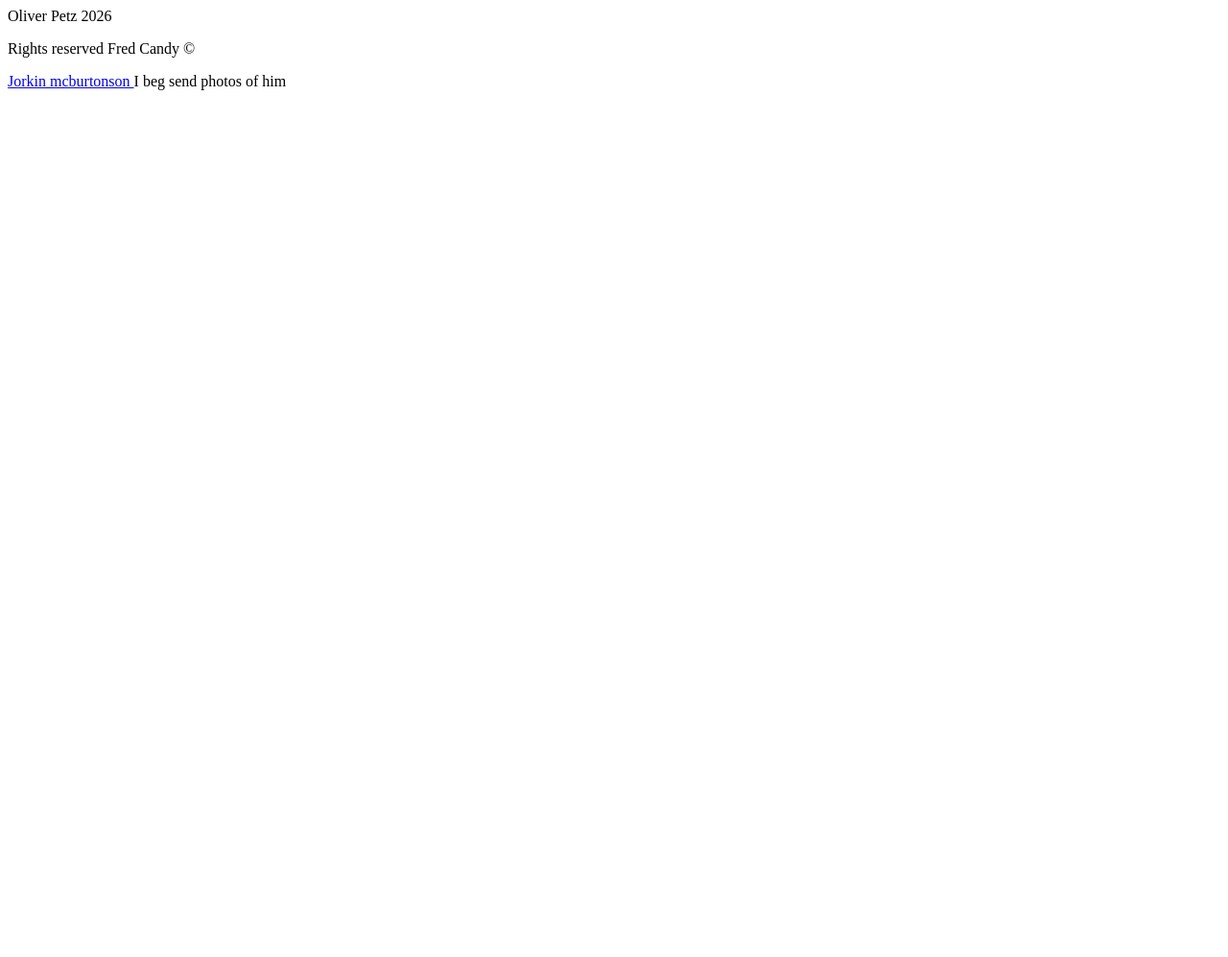
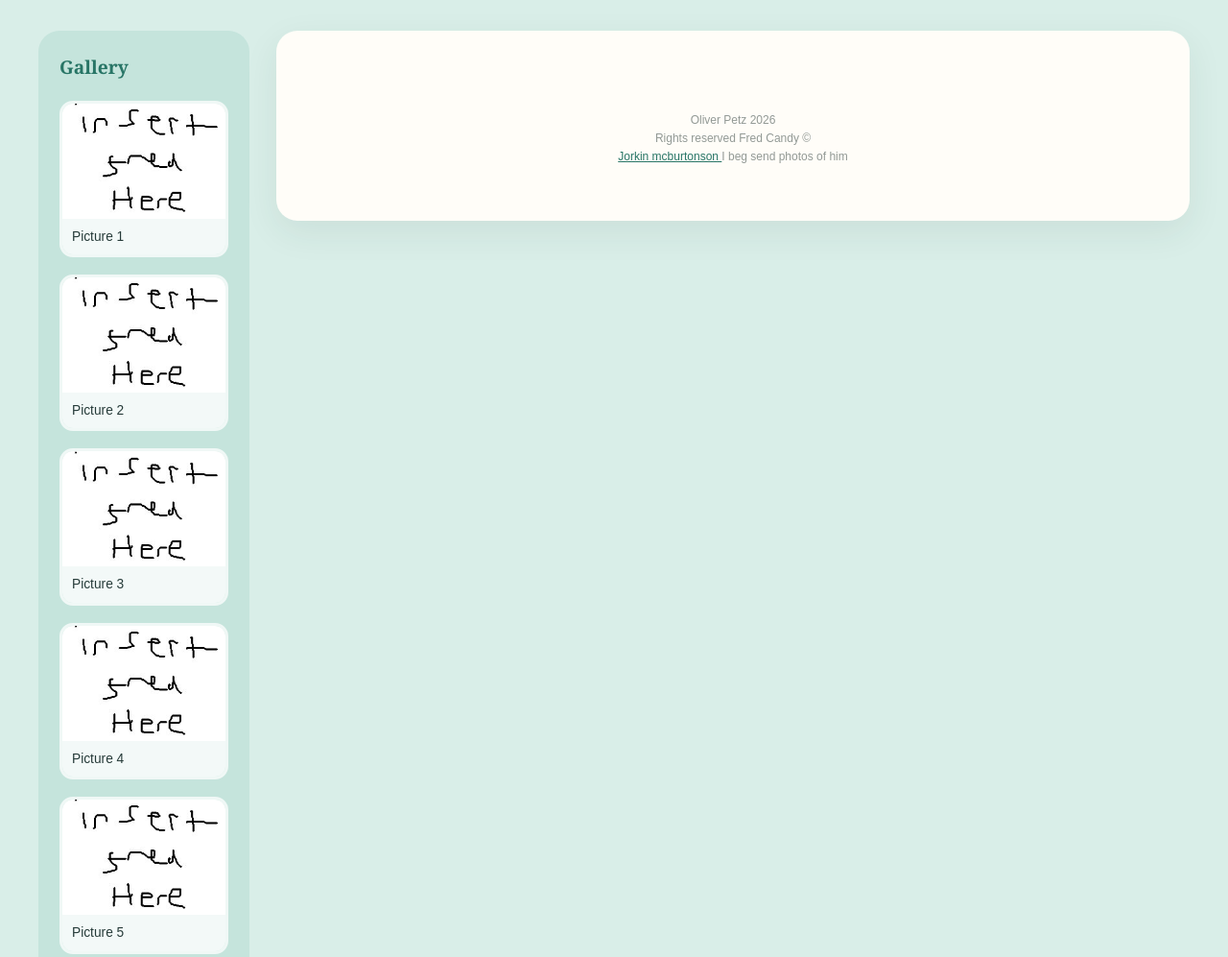
Before and after one commit to Dizzydave54/Fredcandy-site, a plain HTML site: page OliverPetz.html in a window 1280 px wide. Shown: the top 997 px of the page at 96% size. Before the commit the page ends 800 px from the top, so only its background shows below. Drawn offline with Linux system fonts and the light colour scheme.

Commit message:
Update HTML structure and footer content

```diff
--- a/OliverPetz.html
+++ b/OliverPetz.html
@@ -1,12 +1,21 @@
+<!DOCTYPE html>
+<html lang="en-GB">
+<head>
+  <meta charset="UTF-8">
+  <meta name="viewport" content="width=device-width, initial-scale=1">
+  <title>Fred Candy</title>
+  <link rel="stylesheet" href="style.css">
+   <link rel="icon" type="image/png" href="./images/lollipop.png">
+</head>
 
+<body>
+  <div class="layout">
+    <aside class="sidebar" aria-label="Image gallery">
+      <h2>Gallery</h2>
+      <div class="image-list" id="imageList" data-folder="fredcandy"></div>
+    </aside>
 
-
-
-
-
-
-
-
+    <main>
 
 <footer>
         <p>Oliver Petz 2026</p>
@@ -15,7 +24,8 @@
       </footer>
     </main>
   </div>
-
+</body>
   <div id="imagelist" data-folder="fredcandy"></div>
 
   <script src="script.js"></script>
+</html>
```
